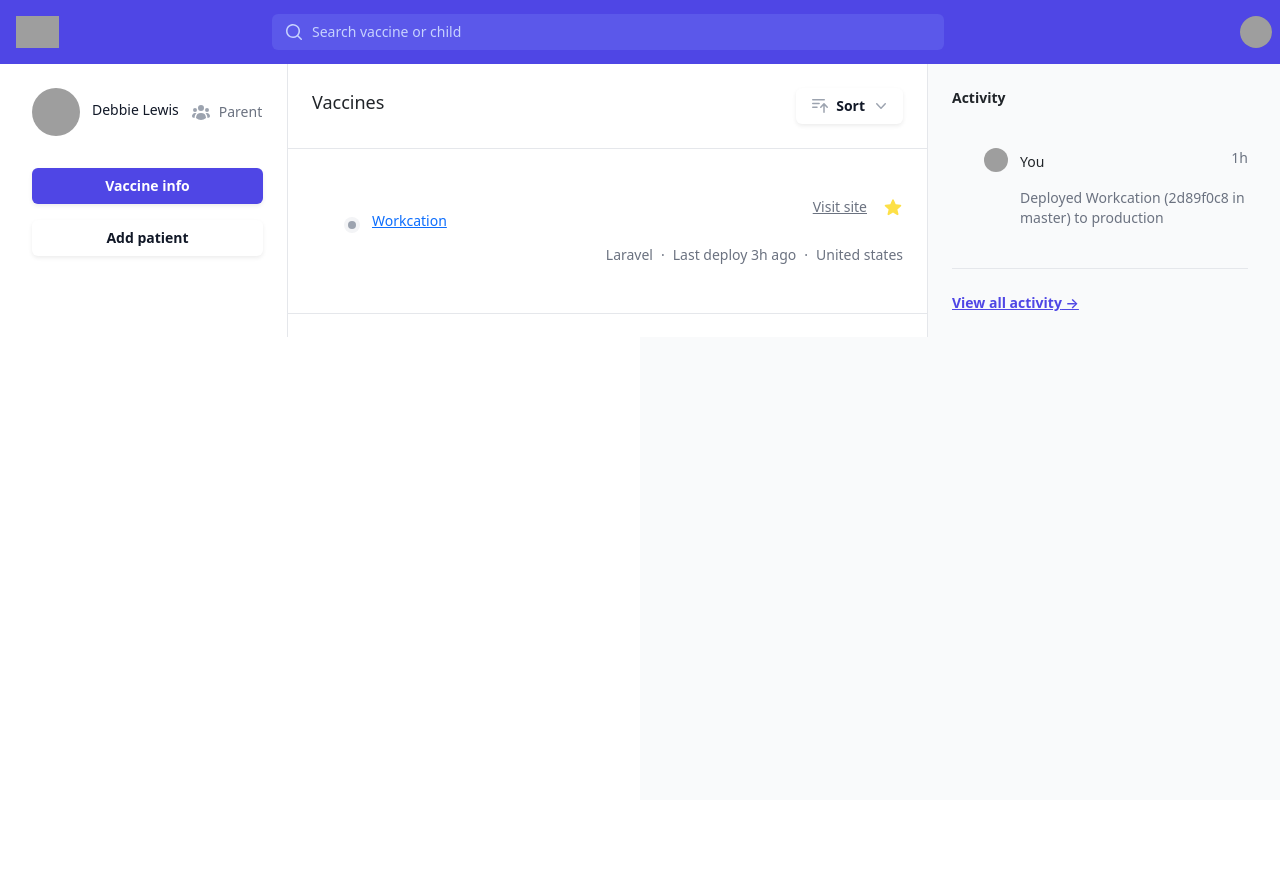
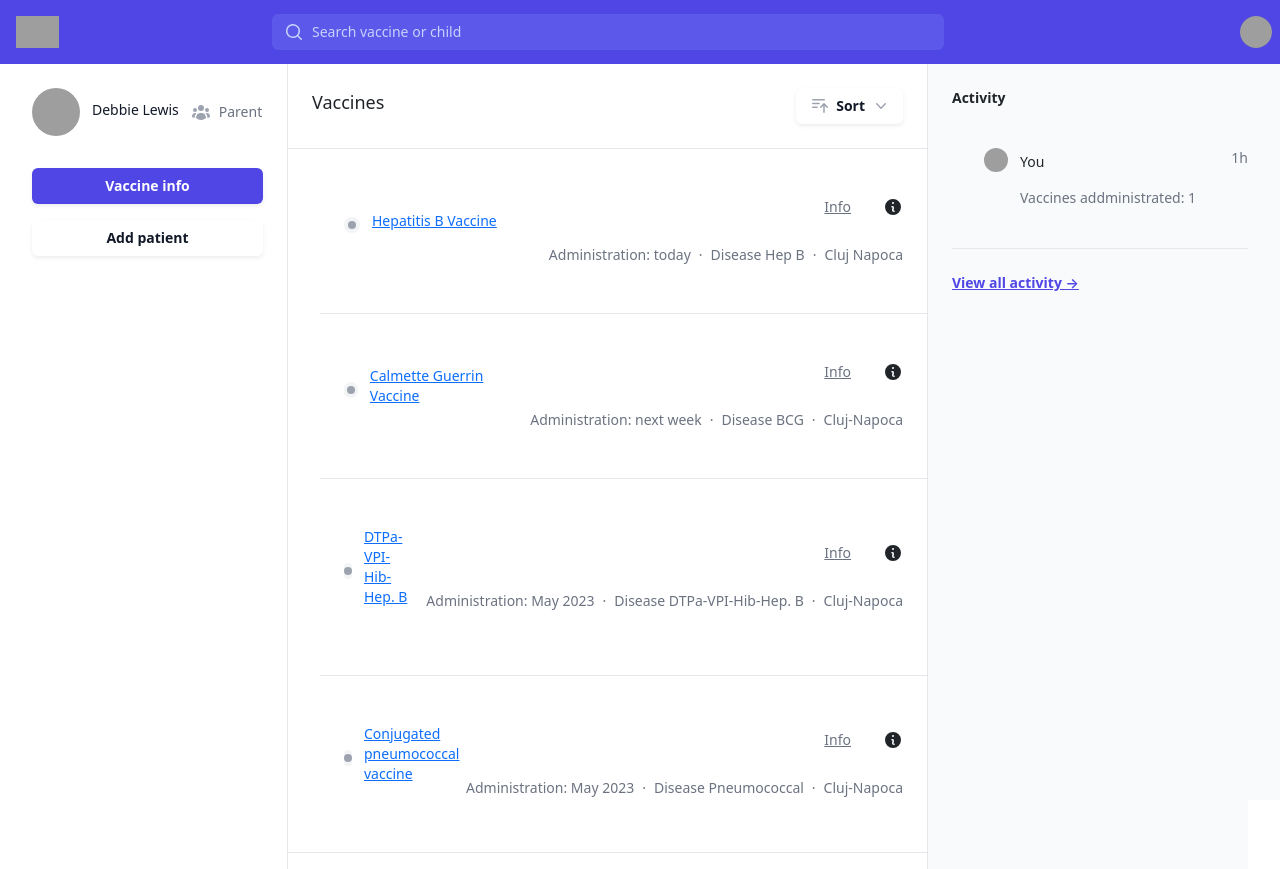
Before and after one commit to alexDorni/medhack-react, a React (Create React App) app: page /home in a window 1280 px wide. Before the commit the page ends 800 px from the top, so only its background shows below. Built offline with nearby package versions, Linux system fonts and the light colour scheme; grey boxes are pictures that could not be loaded.

Commit message:
added 4 vax

```diff
--- a/src/components/home.js
+++ b/src/components/home.js
@@ -24,6 +24,7 @@ import {
   StarIcon,
   BeakerIcon,
   UserGroupIcon,
+  InformationCircleIcon,
 } from '@heroicons/react/20/solid'
 import { Bars3CenterLeftIcon, XMarkIcon } from '@heroicons/react/24/outline'
 
@@ -36,20 +37,57 @@ const userNavigation = [
   { name: 'Settings', href: '#' },
   { name: 'Sign out', href: '#' },
 ]
-const projects = [
+const vaccinesToBeOffered = [
   {
-    name: 'Workcation',
+    name: 'Hepatitis B Vaccine',
     href: '#',
     siteHref: '#',
     repoHref: '#',
-    // repo: 'debbielewis/workcation',
-    tech: 'Laravel',
-    lastDeploy: '3h ago',
-    location: 'United states',
+    administration: 'Administration: today',
+    disease: 'Hep B',
+    location: 'Cluj Napoca',
     starred: true,
     active: false,
   },
-  // More projects...
+
+  {
+    name: 'Calmette Guerrin Vaccine',
+    href: '#',
+    siteHref: '#',
+    repoHref: '#',
+    administration: 'Administration: next week',
+    disease: 'BCG',
+    location: 'Cluj-Napoca',
+    starred: true,
+    active: false,
+  },
+
+  {
+    name: 'DTPa-VPI-Hib-Hep. B',
+    href: '#',
+    siteHref: '#',
+    repoHref: '#',
+    administration: 'Administration: May 2023',
+    disease: 'DTPa-VPI-Hib-Hep. B',
+    location: 'Cluj-Napoca',
+    starred: true,
+    active: false,
+  },
+
+  {
+    name: 'Conjugated pneumococcal vaccine',
+    href: '#',
+    siteHref: '#',
+    repoHref: '#',
+    administration: 'Administration: May 2023',
+    disease: 'Pneumococcal',
+    location: 'Cluj-Napoca',
+    starred: true,
+    active: false,
+  }
+
+
+
 ]
 const activityItems = [
   { project: 'Workcation', commit: '2d89f0c8', environment: 'production', time: '1h' },
@@ -338,7 +376,7 @@ export function Home() {
                 </div>
               </div>
               <ul role="list" className="divide-y divide-gray-200 border-b border-gray-200">
-                {projects.map((project) => (
+                {vaccinesToBeOffered.map((project) => (
                   <li
                     key={project.repo}
                     className="relative py-5 pl-4 pr-6 hover:bg-gray-50 sm:py-6 sm:pl-6 lg:pl-8 xl:pl-6"
@@ -399,7 +437,7 @@ export function Home() {
                             href={project.siteHref}
                             className="relative text-sm font-medium text-gray-500 hover:text-gray-900"
                           >
-                            Visit site
+                            Info
                           </a>
                           <button
                             type="button"
@@ -408,21 +446,19 @@ export function Home() {
                             <span className="sr-only">
                               {project.starred ? 'Add to favorites' : 'Remove from favorites'}
                             </span>
-                            <StarIcon
+
+                          </button>
+                          <InformationCircleIcon
                               className={classNames(
-                                project.starred
-                                  ? 'text-yellow-300 hover:text-yellow-400'
-                                  : 'text-gray-300 hover:text-gray-400',
                                 'h-5 w-5'
                               )}
                               aria-hidden="true"
                             />
-                          </button>
                         </p>
                         <p className="flex space-x-2 text-sm text-gray-500">
-                          <span>{project.tech}</span>
+                          <span>{project.administration}</span>
                           <span aria-hidden="true">&middot;</span>
-                          <span>Last deploy {project.lastDeploy}</span>
+                          <span>Disease {project.disease}</span>
                           <span aria-hidden="true">&middot;</span>
                           <span>{project.location}</span>
                         </p>
@@ -455,7 +491,7 @@ export function Home() {
                             <p className="text-sm text-gray-500">{item.time}</p>
                           </div>
                           <p className="text-sm text-gray-500">
-                            Deployed {item.project} ({item.commit} in master) to {item.environment}
+                            Vaccines addministrated: 1
                           </p>
                         </div>
                       </div>
```
